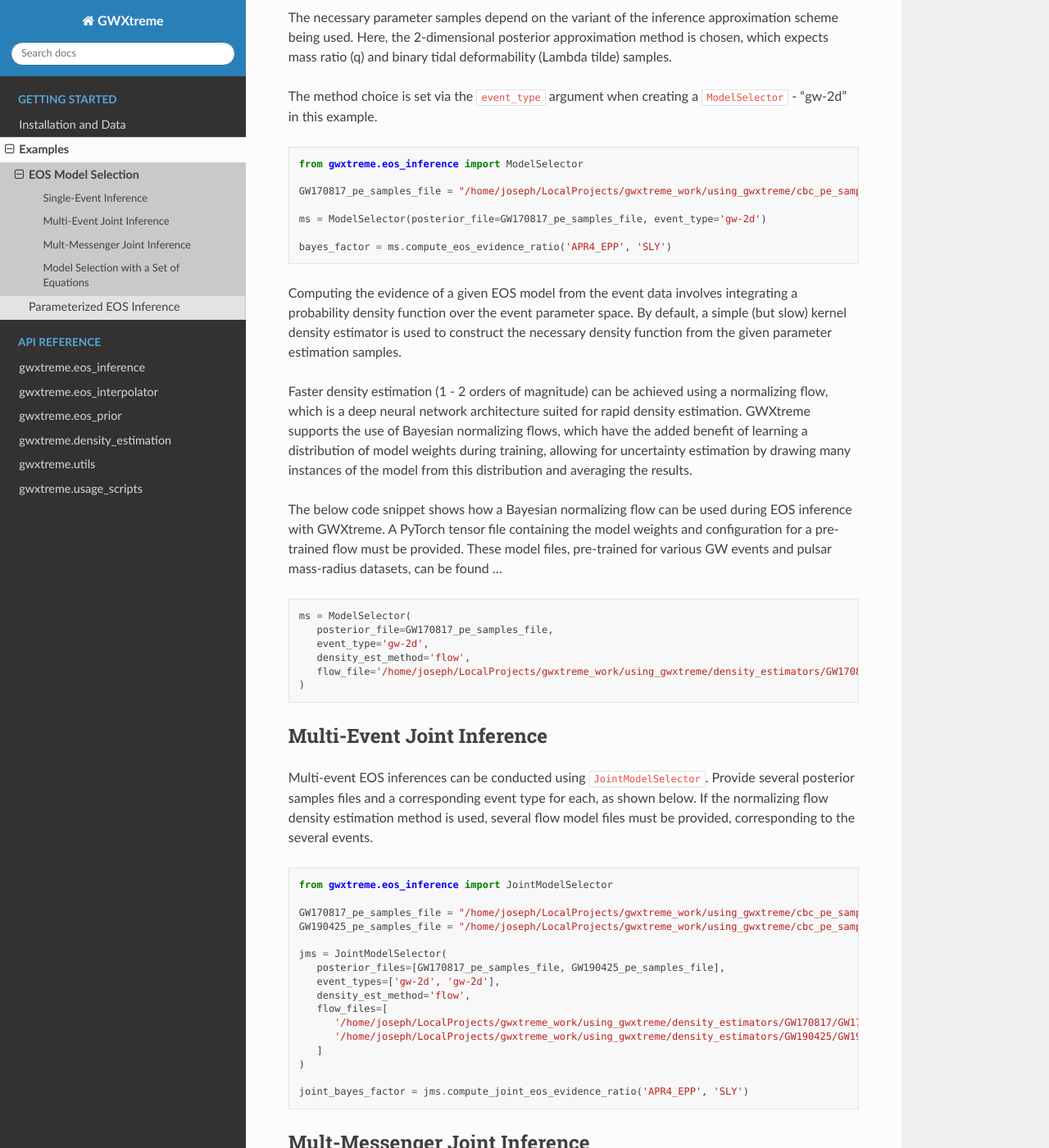
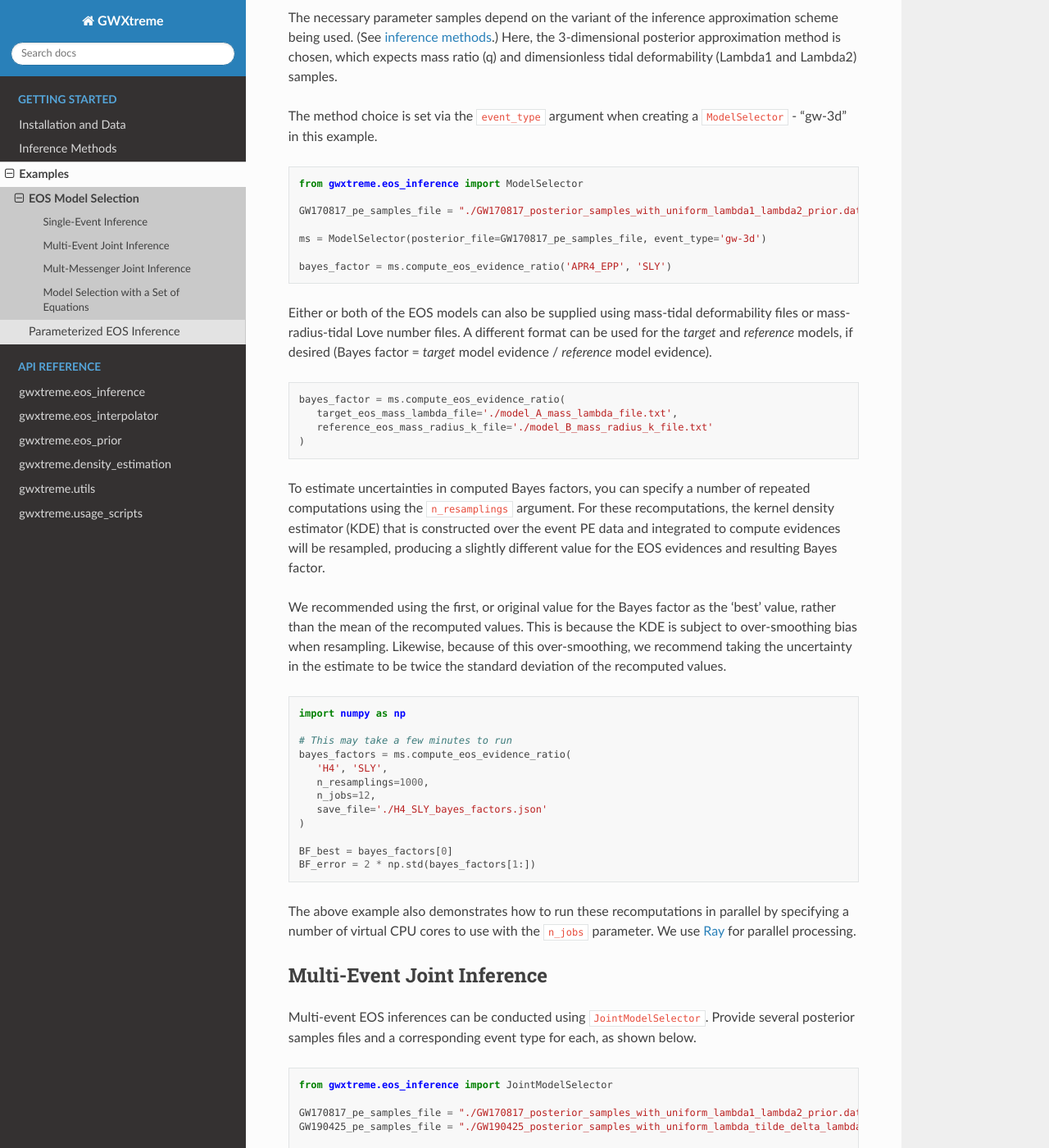
Before and after one commit to shaonghosh/GWXtreme, a Sphinx documentation site: the page built from docs/source/examples/model_selection.rst, in a window 1280 px wide and 1400 px high, scrolled down 303 px. Shown: the whole window at 82% size. Built offline with Sphinx 7.4.7 and the Read the Docs theme 3.1.0, drawn with Linux system fonts in a browser that asks for light colours; some of the changed text lies outside the part shown.

Commit message:
docs additions

```diff
--- a/docs/source/examples/model_selection.rst
+++ b/docs/source/examples/model_selection.rst
@@ -7,89 +7,94 @@ Single-Event Inference
 The below example demonstrates how to compute Bayes factors between ``lalsimulation`` tabulated equation of state models - in this case, APR4_EPP and SLY.
 Parameter estimation data from the binary neutron star merger GW170817 is used for this example inference.
 
-The necessary parameter samples depend on the variant of the inference approximation scheme being used.
-Here, the 2-dimensional posterior approximation method is chosen, which expects mass ratio (q) and binary tidal deformability (Lambda tilde) samples.
+The necessary parameter samples depend on the variant of the inference approximation scheme being used. (See :doc:`inference methods </inference_methods>`.)
+Here, the 3-dimensional posterior approximation method is chosen, which expects mass ratio (q) and dimensionless tidal deformability (Lambda1 and Lambda2) samples.
 
-The method choice is set via the ``event_type`` argument when creating a ``ModelSelector`` - "gw-2d" in this example.
+The method choice is set via the ``event_type`` argument when creating a ``ModelSelector`` - "gw-3d" in this example.
 
 .. code:: python
 
    from gwxtreme.eos_inference import ModelSelector
 
-   GW170817_pe_samples_file = "/home/joseph/LocalProjects/gwxtreme_work/using_gwxtreme/cbc_pe_samples/GW170817/posterior_samples/GW170817_posterior_samples_broad_spin_prior.dat"
+   GW170817_pe_samples_file = "./GW170817_posterior_samples_with_uniform_lambda1_lambda2_prior.dat"
 
-   ms = ModelSelector(posterior_file=GW170817_pe_samples_file, event_type='gw-2d')
+   ms = ModelSelector(posterior_file=GW170817_pe_samples_file, event_type='gw-3d')
 
    bayes_factor = ms.compute_eos_evidence_ratio('APR4_EPP', 'SLY')
 
-Computing the evidence of a given EOS model from the event data involves integrating a probability density function over the event parameter space.
-By default, a simple (but slow) kernel density estimator is used to construct the necessary density function from the given parameter estimation samples.
-
-Faster density estimation (1 - 2 orders of magnitude) can be achieved using a normalizing flow, which is a deep neural network architecture suited for rapid density estimation.
-GWXtreme supports the use of Bayesian normalizing flows, which have the added benefit of learning a distribution of model weights during training, allowing for uncertainty estimation by drawing many instances of the model from this distribution and averaging the results.
-
-The below code snippet shows how a Bayesian normalizing flow can be used during EOS inference with GWXtreme.
-A PyTorch tensor file containing the model weights and configuration for a pre-trained flow must be provided. These model files, pre-trained for various GW events and pulsar mass-radius datasets, can be found ...
+Either or both of the EOS models can also be supplied using mass-tidal deformability files or mass-radius-tidal Love number files.
+A different format can be used for the *target* and *reference* models, if desired (Bayes factor = *target* model evidence / *reference* model evidence).
 
 .. code:: python
 
-   ms = ModelSelector(
-      posterior_file=GW170817_pe_samples_file,
-      event_type='gw-2d',
-      density_est_method='flow',
-      flow_file='/home/joseph/LocalProjects/gwxtreme_work/using_gwxtreme/density_estimators/GW170817/GW170817_gw-2d_TaylorF2.pt'
+   bayes_factor = ms.compute_eos_evidence_ratio(
+      target_eos_mass_lambda_file='./model_A_mass_lambda_file.txt',
+      reference_eos_mass_radius_k_file='./model_B_mass_radius_k_file.txt'
    )
+
+To estimate uncertainties in computed Bayes factors, you can specify a number of repeated computations using the ``n_resamplings`` argument.
+For these recomputations, the kernel density estimator (KDE) that is constructed over the event PE data and integrated to compute evidences will be resampled, producing
+a slightly different value for the EOS evidences and resulting Bayes factor.
+
+We recommended using the first, or original value for the Bayes factor as the 'best' value, rather than the mean of the recomputed values. This is because the KDE is subject to over-smoothing bias when resampling.
+Likewise, because of this over-smoothing, we recommend taking the uncertainty in the estimate to be twice the standard deviation of the recomputed values.
+
+.. code:: python
+
+   import numpy as np
+
+   # This may take a few minutes to run
+   bayes_factors = ms.compute_eos_evidence_ratio(
+      'H4', 'SLY',
+      n_resamplings=1000,
+      n_jobs=12,
+      save_file='./H4_SLY_bayes_factors.json'
+   )
+
+   BF_best = bayes_factors[0]
+   BF_error = 2 * np.std(bayes_factors[1:])
+
+The above example also demonstrates how to run these recomputations in parallel by specifying a number of virtual CPU cores to use with the ``n_jobs`` parameter.
+We use `Ray <https://docs.ray.io/en/latest/ray-overview/getting-started.html>`_ for parallel processing.
 
 Multi-Event Joint Inference
 ---------------------------
 
 Multi-event EOS inferences can be conducted using ``JointModelSelector``. Provide several posterior samples files and a corresponding event type for each, as shown below.
-If the normalizing flow density estimation method is used, several flow model files must be provided, corresponding to the several events.
 
 .. code:: python
 
    from gwxtreme.eos_inference import JointModelSelector
 
-   GW170817_pe_samples_file = "/home/joseph/LocalProjects/gwxtreme_work/using_gwxtreme/cbc_pe_samples/GW170817/posterior_samples/GW170817_posterior_samples_broad_spin_prior.dat"
-   GW190425_pe_samples_file = "/home/joseph/LocalProjects/gwxtreme_work/using_gwxtreme/cbc_pe_samples/GW190425/posterior_samples/posterior_samples_GW190425_broad_spin_prior.dat"
+   GW170817_pe_samples_file = "./GW170817_posterior_samples_with_uniform_lambda1_lambda2_prior.dat"
+   GW190425_pe_samples_file = "./GW190425_posterior_samples_with_uniform_lambda_tilde_delta_lambda_tilde_prior.dat"
 
    jms = JointModelSelector(
       posterior_files=[GW170817_pe_samples_file, GW190425_pe_samples_file],
-      event_types=['gw-2d', 'gw-2d'],
-      density_est_method='flow',
-      flow_files=[
-         '/home/joseph/LocalProjects/gwxtreme_work/using_gwxtreme/density_estimators/GW170817/GW170817_gw-2d_TaylorF2.pt',
-         '/home/joseph/LocalProjects/gwxtreme_work/using_gwxtreme/density_estimators/GW190425/GW190425_gw-2d_TaylorF2.pt'
-      ]
+      event_types=['gw-3d', 'gw-2d']
    )
 
-   joint_bayes_factor = jms.compute_joint_eos_evidence_ratio('APR4_EPP', 'SLY')
+   joint_bayes_factor = jms.compute_joint_eos_evidence_ratio('APR4_EPP', 'SLY', save_file='./APR4-EPP_SLY_bayes_factors.json')
+
+Per-event Bayes factors will also be available to view in the given JSON file.
 
 Mult-Messenger Joint Inference
 ------------------------------
 
 Multi-messenger inference can easily be performed by supplying the model selector with both gravitational wave event data and pulsar mass-radius measurement data
-in the form (mass in solar masses, compactness). If using a flow density estimator, it should be trained on (mass in solar masses, radius in km) data.
-These pulsar events are passed with event type "psr".
+in the form (mass in solar masses, compactness). These pulsar events are passed with ``event_type = "psr"``.
 
 .. code:: python
 
-   from gwxtreme.eos_inference import JointModelSelector
-
-   GW170817_pe_samples_file = "/home/joseph/LocalProjects/gwxtreme_work/using_gwxtreme/cbc_pe_samples/GW170817/posterior_samples/GW170817_posterior_samples_broad_spin_prior.dat"
-   PSRJ0030_mass_compactness_samples_file = "/home/joseph/LocalProjects/gwxtreme_work/using_gwxtreme/nicer_pulsar_samples/N50k_J0030_3spot_CM.txt"
+   GW170817_pe_samples_file = "./GW170817_posterior_samples_with_uniform_lambda1_lambda2_prior.dat"
+   PSRJ0030_mass_compactness_samples_file = "./J0030_mass_compactness_samples.txt"
 
    jms = JointModelSelector(
       posterior_files=[GW170817_pe_samples_file, PSRJ0030_mass_compactness_samples_file],
-      event_types=['gw-2d', 'psr'],
-      density_est_method='flow',
-      flow_files=[
-         '/home/joseph/LocalProjects/gwxtreme_work/using_gwxtreme/density_estimators/GW170817/GW170817_gw-2d_TaylorF2.pt',
-         '/home/joseph/LocalProjects/gwxtreme_work/using_gwxtreme/density_estimators/PSRJ0030/PSRJ0030.pt'
-      ]
+      event_types=['gw-3d', 'psr'],
    )
 
-   joint_bayes_factor = jms.compute_joint_eos_evidence_ratio('APR4_EPP', 'SLY')
+   joint_bayes_factor = jms.compute_joint_eos_evidence_ratio('APR4_EPP', 'SLY', save_file='./APR4-EPP_SLY_bayes_factors.json')
 
 Model Selection with a Set of Equations
 ---------------------------------------
@@ -97,20 +102,18 @@ Model Selection with a Set of Equations
 The script below will compute Bayes factors for a set of tabulated LALSuite models with respect to the SLY model.
 To allow for estimating uncertainties in the results, the Bayes factor calculation for each EOS is repeated 1000 times (specified with ``n_resamplings = 1000``).
 This is accomplished by re-sampling the density estimator and re-integrating the resulting density. For a KDE, re-sampling entails sampling points from the KDE and then constructing a new KDE from this sample.
-For a Bayesian flow, re-sampling simply involves drawing a new set of model weights from the posterior learned during training.
 
 .. code:: python
 
    from gwxtreme.eos_inference import ModelSelector
    from gwxtreme.usage_scripts import compute_bayes_factors_for_several_named_eos
 
-   GW170817_pe_samples_file = "/home/joseph/LocalProjects/gwxtreme_work/using_gwxtreme/cbc_pe_samples/GW170817/posterior_samples/GW170817_posterior_samples_broad_spin_prior.dat"
+   GW170817_pe_samples_file = "./GW170817_posterior_samples_with_uniform_lambda1_lambda2_prior.dat"
 
+   # A JointModelSelector with several events can also be used here
    ms = ModelSelector(
       posterior_file=GW170817_pe_samples_file,
-      event_type='gw-2d',
-      density_est_method='flow',
-      flow_file='/home/joseph/LocalProjects/gwxtreme_work/using_gwxtreme/density_estimators/GW170817/GW170817_gw-2d_TaylorF2.pt'
+      event_type='gw-3d'
    )
 
    eos_list = [
@@ -136,15 +139,11 @@ For a Bayesian flow, re-sampling simply involves drawing a new set of model weig
       model_selector=ms,
       named_eos_list=eos_list,
       reference_eos_name='SLY',
-      n_grid=1000,
       n_resamplings=1000,
       save_file='./results.json',
    )
 
-The below code can be used to plot a bar chart of the computed Bayes factors. The determination of the height of these bars, which capture the "best" value for the Bayes factor for each equation, depends on the type of density estimator used.
-
-For a Bayesian flow (this example), the best value for the Bayes factor is simply the mean of all computed values, including the original and the re-sampled ones (and the uncertainty can be taken as the standard deviation of all values).
-For a KDE, the best value would be the original, or first computed Bayes factor, since the re-samplings of the KDE introduce bias due to over-smoothing. The uncertainty could then come from the standard deviation of just the re-sampled values.
+The below code can be used to plot a bar chart of the computed Bayes factors.
 
 .. code:: python
 
@@ -156,14 +155,14 @@ For a KDE, the best value would be the original, or first computed Bayes factor,
 
    # An outer label ("GW170817") is given to match the format which
    # the below plotting function expects. For comparisons between
-   # several runs/events, results for each event can be added to this
+   # several runs, results for each run can be added to this
    # dict in a similar fashion.
    bar_chart_heights = {"GW170817": {}}
    bar_chart_error_bars = {"GW170817": {}}
 
    for eos, bfs in bayes_factors.items():
-      bf_best = np.mean(bfs)
-      bf_error = np.std(bfs)
+      bf_best = bfs[0]
+      bf_error = 2 * np.std(bfs[1:])
 
       bar_chart_heights["GW170817"][eos] = bf_best
       bar_chart_error_bars["GW170817"][eos] = bf_error
@@ -171,5 +170,5 @@ For a KDE, the best value would be the original, or first computed Bayes factor,
    plot_bayes_factors_bar_chart(
       bayes_factor_bar_heights=bar_chart_heights,
       bayes_factor_error_bars=bar_chart_error_bars,
-      save_file='./GW170817_results.png',
+      save_file='./results.png',
    )
--- /dev/null
+++ b/docs/source/inference_methods.rst
@@ -0,0 +1,23 @@
+Inference Methods
+=================
+
+GWXtreme supports the use of several variants of its core approximation scheme for gravitational wave BNS/NSBH events that correspond
+to using different parameterizations of the PE data for these events. In any case, the parameterization used includes only a subset
+of the PE parameters, corresponding to those that are most sensitive to the NS equation of state. All variants are approximations because
+they ignore NS spins, focusing only on masses and (first-order) tidal parameters.
+
+These approximation variants are:
+
+* 2D method: uses :math:`(q, \tilde{\Lambda})` PE samples, as well as the mean chirp mass from the PE posterior
+* 3D method: uses :math:`(q, \Lambda_1, \Lambda_2)` PE samples, as well as the mean chirp mass from the PE posterior
+* 4D method: uses :math:`(m_1, m_2, \Lambda_1, \Lambda_2)` PE samples
+
+**The recommended variant is the 3D method**, because standard uniform priors over :math:`(\Lambda_1, \Lambda_2)` can be used in obtaining the PE data,
+which means any GW waveform model, including inspiral-merger-ringdown models, can also be used for the PE.
+
+The 2D method is similar in performance to the 3D, however it requires that the PE data was obtained using non-standard uniform priors over
+:math:`(\tilde{\Lambda}, \delta \tilde{\Lambda})`. This prior leads to unphysical, negative values for the individual tidal deformabilities, which are
+not supported by most waveform models. TaylorF2 supports this method, which was used in `Ghosh et al. 2021 <https://journals.aps.org/prd/abstract/10.1103/PhysRevD.104.083003>`__.
+
+The 4D method is also similar in performance to the 3D approach, and it is compatible with the same priors and waveforms. However, it is ~ 100 times slower
+to compute with and is therefore not practical for multi-event or parameterized EOS inference. (See :doc:`the examples </examples/index>`.)
```
Also changed, not shown: docs/source/examples/parameterized_inference.rst (+8 -16 lines), docs/source/index.rst (+5 -2 lines), docs/source/installation.rst (+9 -1 lines), docs/source/GWXtreme_pressure_density_constraints_example.png (added), 2 other files.
